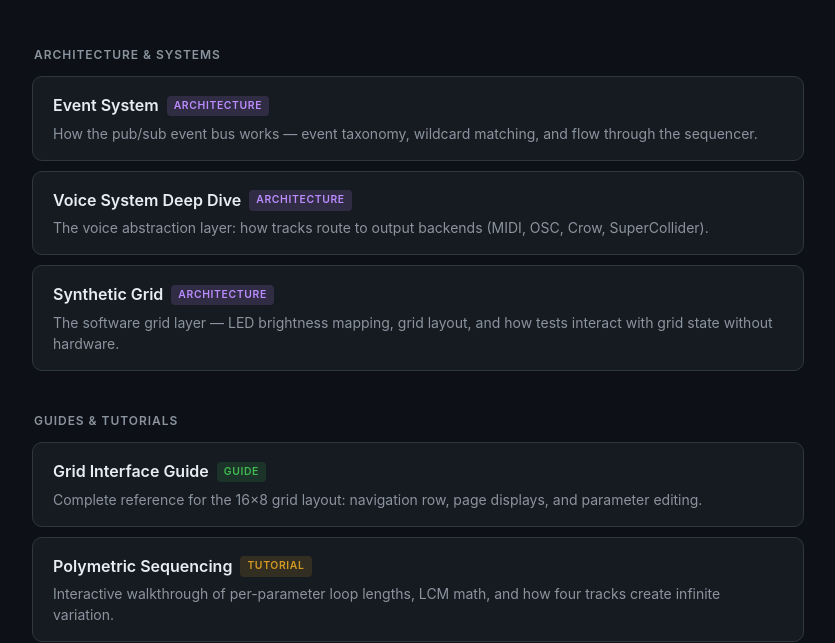
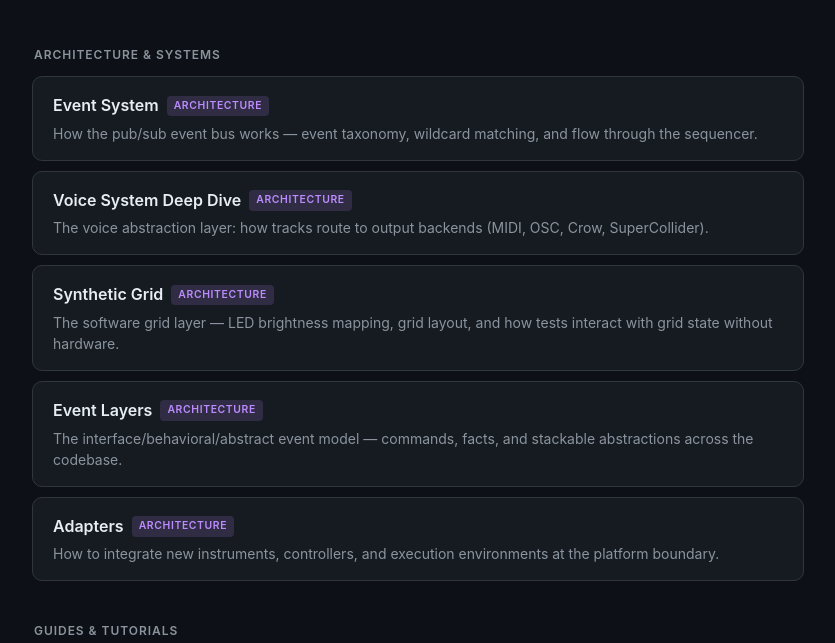
Before and after one commit to whitmo/re.kriate, a plain HTML site: page docs/index.html in a window 1280 px wide. Shown: the part 176-819 px from the top of the page, without its empty margins (222-1057 px from the left). Drawn offline with Linux system fonts and the light colour scheme.

Commit message:
docs+ci: contributor onboarding, real-entrypoint smoke test, unstick flaky perf test
Closes four contributor-facing gaps from docs/assessment-2026-07-11.md:

- #17: add CONTRIBUTING.md (install, test command, launching all three
  entrypoints) and make scripts/busted.sh resolve LUA_PATH/LUA_CPATH via
  luarocks/brew --prefix/$HOME instead of the author's hardcoded machine
  paths, keeping those paths as a last-resort fallback.
- #18: run `lua standalone.lua 16` as a CI step after the busted suite so
  CI exercises a real entrypoint, not just specs.
- #19: link docs/event-layers.md and docs/adapters.md from docs/index.html
  alongside the existing architecture cards.
- #5: backfill CHANGELOG.md with a 2026-07-11 section covering the PRs
  merged today (declarative nav/UI spec, layered button/context events,
  behavioral event layer, voice registry + platform/standalone entrypoint,
  plus the smaller chore/docs/test-isolation PRs). The MIT license PR
  (#150) is still open as of this commit, so it isn't listed as shipped.

Also fixes #4: the grid_render_spec.lua perf test ("100 draws of 128 grid
complete in under 1000ms") flaked twice today under CI's coverage
instrumentation on shared runners. Raised the budget to 3000ms (a
gross-regression guard, not a micro-benchmark) rather than env-gating it,
since that's the smaller diff and keeps the suite's single expected
pending test (the seamstress load test) as the only pending entry.

Co-Authored-By: Claude Sonnet 5 <noreply@anthropic.com>

```diff
--- a/docs/index.html
+++ b/docs/index.html
@@ -181,6 +181,24 @@
           The software grid layer &mdash; LED brightness mapping, grid layout, and how tests interact with grid state without hardware.
         </div>
       </a>
+      <a class="card" href="event-layers.md">
+        <div class="card-title">
+          Event Layers
+          <span class="tag tag-arch">architecture</span>
+        </div>
+        <div class="card-desc">
+          The interface/behavioral/abstract event model &mdash; commands, facts, and stackable abstractions across the codebase.
+        </div>
+      </a>
+      <a class="card" href="adapters.md">
+        <div class="card-title">
+          Adapters
+          <span class="tag tag-arch">architecture</span>
+        </div>
+        <div class="card-desc">
+          How to integrate new instruments, controllers, and execution environments at the platform boundary.
+        </div>
+      </a>
     </div>
   </section>
 
```
Also changed, not shown: 5 other files.
